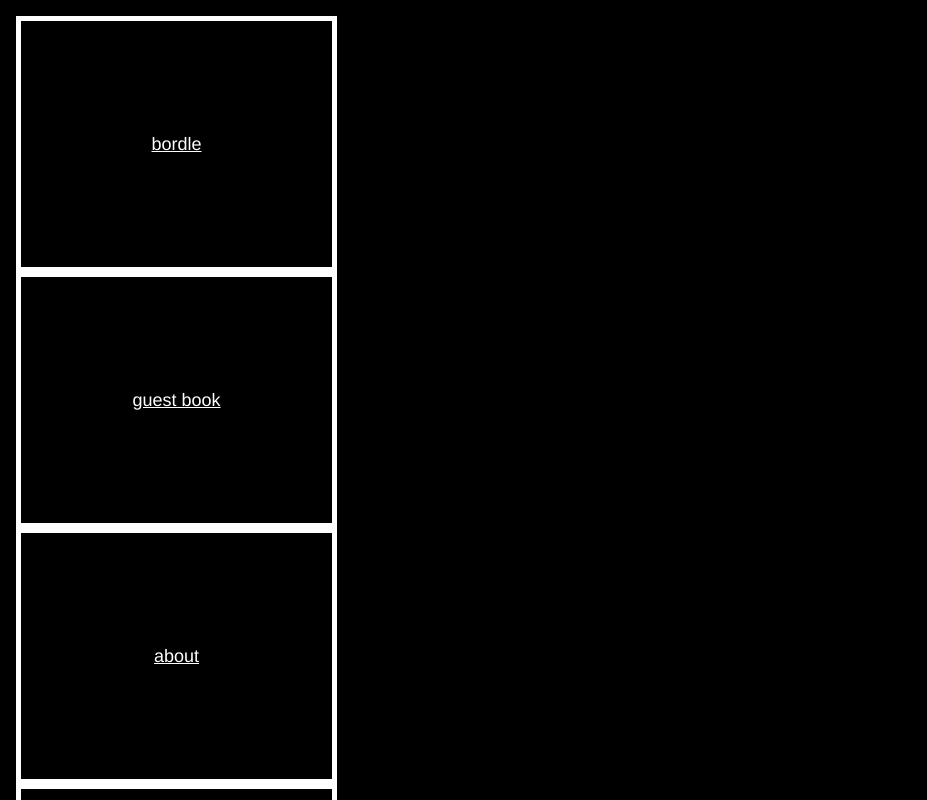
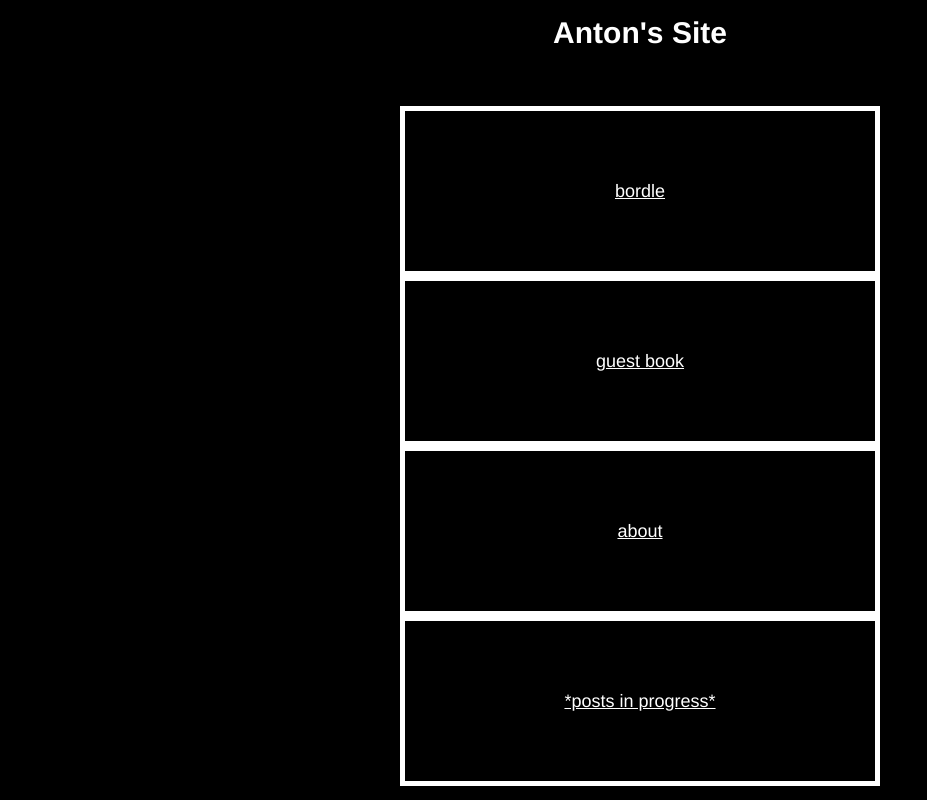
Before and after one commit to AntonGomes/site, a Next.js app: page / in a window 1280 px wide. Shown: the top 800 px of the page, without its empty margins (0-927 px from the left). Built offline with nearby package versions, Linux system fonts and the light colour scheme.

Commit message:
added default layout to index

```diff
--- a/pages/bordle.js
+++ b/pages/bordle.js
@@ -24,6 +24,7 @@ export default function bordle(props) {
             alert("invalid url buddy -_-")
             return;
         }
+        alert("site has been bordled")
         const d = await fetch(`https://bordlebyanton.herokuapp.com/setUrls?url=${suggestion}`, {
                     mode: 'cors',
                     headers: {
@@ -32,7 +33,6 @@ export default function bordle(props) {
                 }).then(res => res.json()).then(data => {return data})
 
         setUrls(d.urls)
-        alert("site added to bordled")
     }
 
     useEffect(() => {
--- a/pages/index.js
+++ b/pages/index.js
@@ -1,15 +1,18 @@
 import styles from '../styles/pages.module.css'
 import Link from 'next/link'
 import Draggable from 'react-draggable';
+import Default from "../components/default.jsx"
 
 export default function Home() {
 
   return (
+      <Default>
       <div className={styles.landing}>
       <Link href = "./bordle">bordle</Link>
       <Link href = "./draw">guest book</Link>
       <Link href = "./about">about</Link>
       <Link href = "./posts">*posts in progress*</Link>
       </div>
+      </Default>
   )
 }
--- a/styles/pages.module.css
+++ b/styles/pages.module.css
@@ -1,13 +1,13 @@
 .landing {
-    display: inline-block;
-    padding: 2vh;
+    margin: auto;
+    width: 40%;
 }
 
 .landing a {
     padding: 10vh;
     text-align: center;
     border: 5px solid white;
-    height: 32vh;
+    height: 20vh;
     display: flex;
     justify-content: center;
     align-items: center;
```
Also changed, not shown: posts/flask.md (+1 -1 lines).
